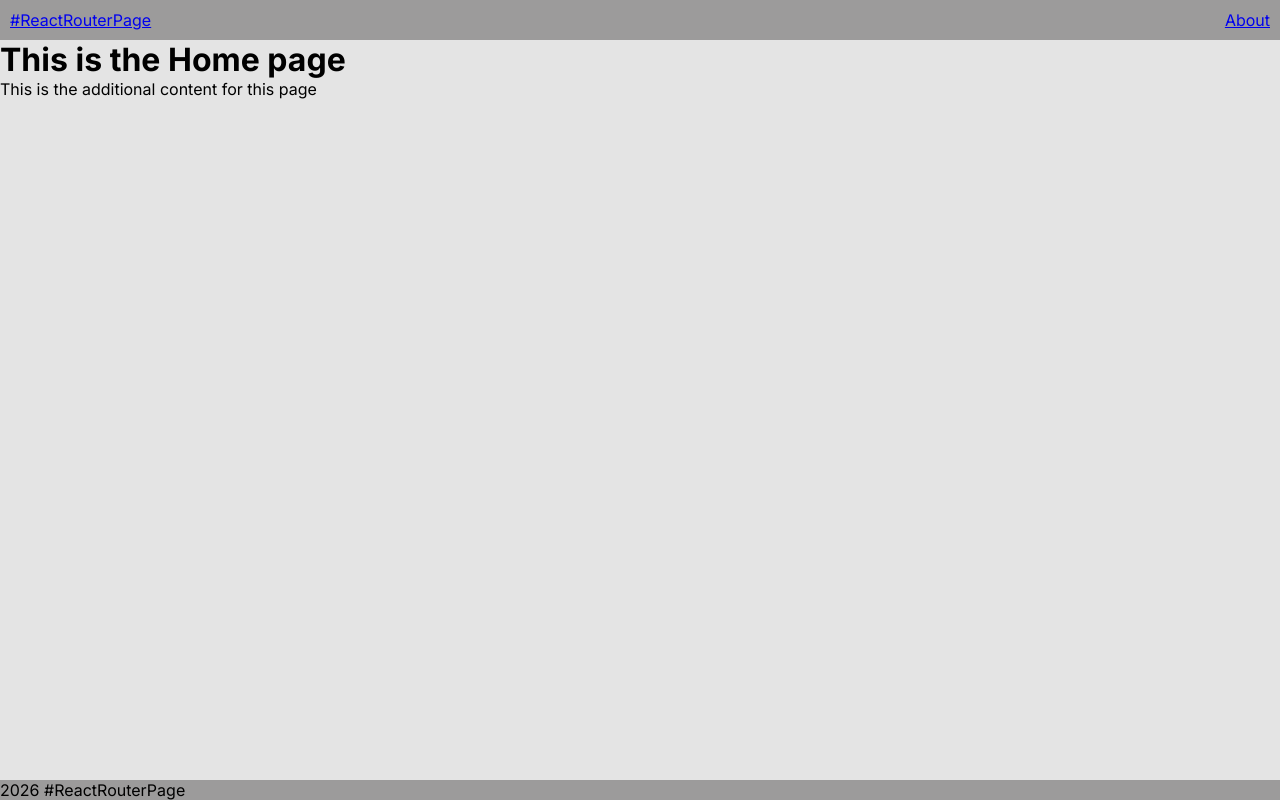
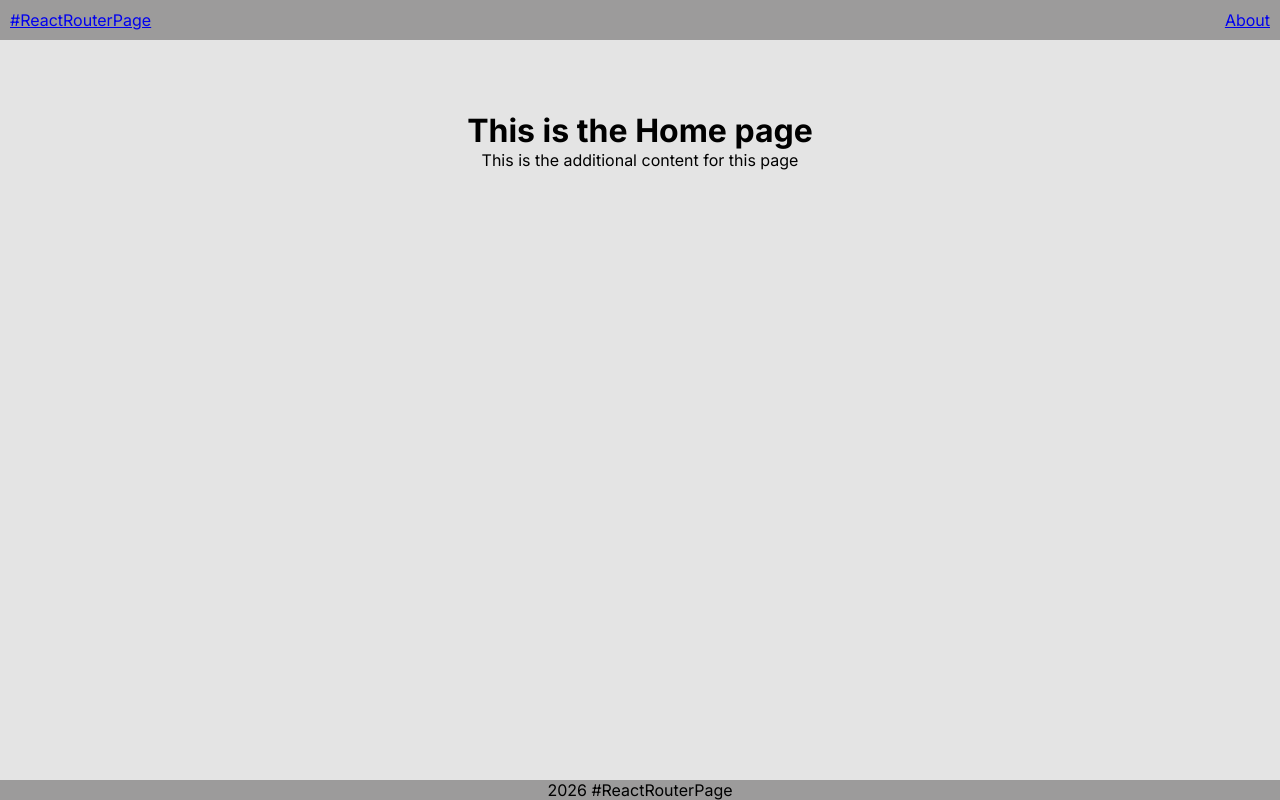
Before and after one commit to User-MiMa/ReactRouter-Performance, a React app: page / in a window 1280 px wide. Built offline with nearby package versions, Linux system fonts and the light colour scheme.

Commit message:
style(pages): center home and about content

```diff
--- a/index.css
+++ b/index.css
@@ -33,3 +33,16 @@ footer{
 .HomeButton{
   margin-right: auto;
 }
+
+.home-content, .about-content{
+  display: flex;
+  flex-direction: column;
+  align-items: center;
+  justify-content: center;
+
+  min-height: 200px;
+}
+
+footer{
+  text-align: center;
+}
--- a/pages/About.jsx
+++ b/pages/About.jsx
@@ -5,8 +5,10 @@ export default function About(){
     return(
         <>
         <Header/>
+        <div className="about-content">
             <h1>This is the About page</h1>
             <p>This is the additional content for this other page</p>
+        </div>
         <Footer/>
         </>
     );
--- a/pages/Home.jsx
+++ b/pages/Home.jsx
@@ -5,8 +5,10 @@ export default function Home(){
     return(
         <>
         <Header/>
+        <div className="home-content">
             <h1>This is the Home page</h1>
             <p>This is the additional content for this page</p>
+        </div>
         <Footer/>
         </>
     );
```
